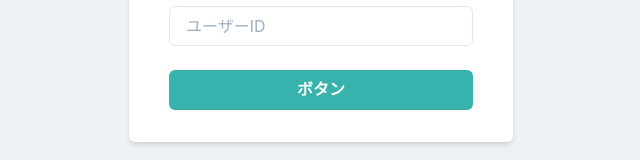
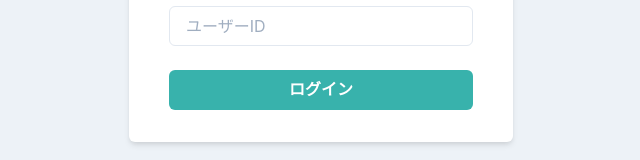
Before and after one commit to canopus-m-satoshi/react-app-with-chakraUI, a React (Create React App) app: page / in a window 1280 px wide. Shown: the part 377-537 px from the top of the page, without its empty margins (319-959 px from the left). Built offline with nearby package versions, Linux system fonts and the light colour scheme.

Commit message:
71. ログイン画面の作成(コンポーネント分割) https://www.udemy.com/course/react_stepup/learn/lecture/24823724#content

```diff
--- /dev/null
+++ b/src/components/atoms/button/PrimaryButton.tsx
@@ -0,0 +1,15 @@
+import { memo, ReactNode, VFC } from "react";
+import { Button } from "@chakra-ui/react";
+
+type Props = {
+  children: ReactNode;
+};
+
+export const PrimaryButton: VFC<Props> = memo((props) => {
+  const { children } = props;
+  return (
+    <Button bg="teal.400" color="white" _hover={{ opacity: 0.8 }}>
+      {children}
+    </Button>
+  );
+});
--- a/src/components/pages/Login.tsx
+++ b/src/components/pages/Login.tsx
@@ -1,13 +1,7 @@
 import { memo, VFC } from "react";
-import {
-  Box,
-  Button,
-  Divider,
-  Flex,
-  Heading,
-  Input,
-  Stack
-} from "@chakra-ui/react";
+import { Box, Divider, Flex, Heading, Input, Stack } from "@chakra-ui/react";
+
+import { PrimaryButton } from "../atoms/button/PrimaryButton";
 
 export const Login: VFC = memo(() => {
   return (
@@ -19,9 +13,7 @@ export const Login: VFC = memo(() => {
         <Divider my="4" />
         <Stack spacing={6} py={4} px={6}>
           <Input placeholder="ユーザーID" />
-          <Button bg="teal.400" color="white" _hover={{ opacity: 0.8 }}>
-            ボタン
-          </Button>
+          <PrimaryButton>ログイン</PrimaryButton>
         </Stack>
       </Box>
     </Flex>
```
